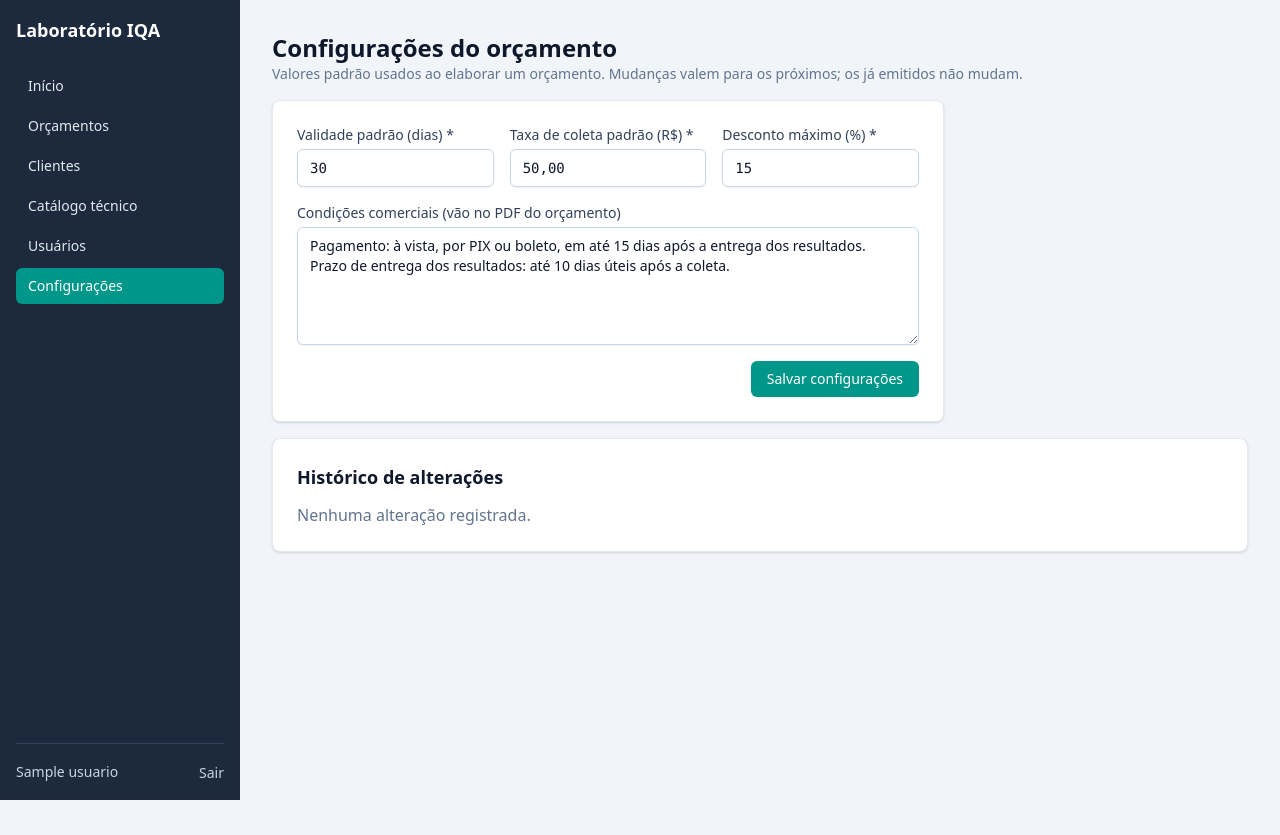
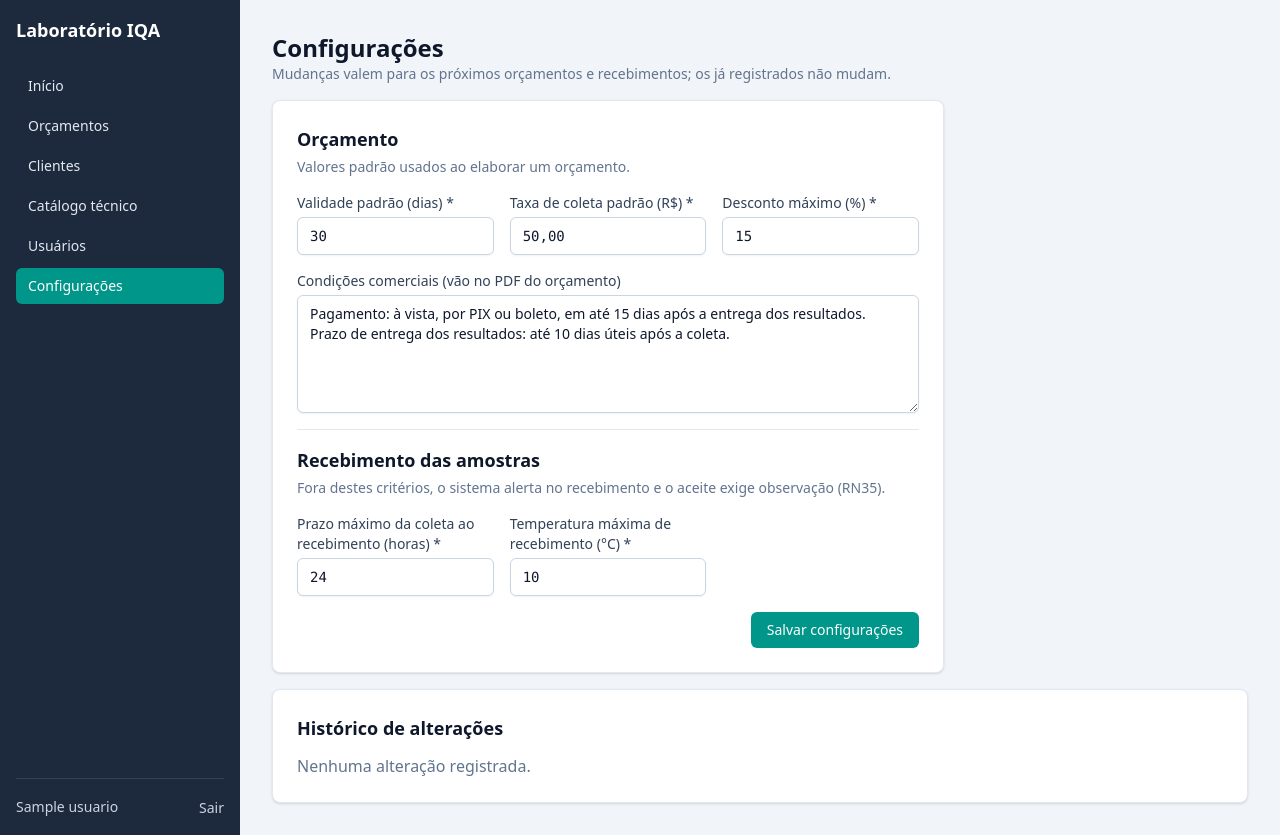
Before and after one commit to JefersonPierre/mvpii, a Laravel app: page /configuracoes in a window 1280 px wide. Before the commit the page ends 800 px from the top, so only its background shows below. Run offline with Laravel 12, Linux system fonts and the light colour scheme; a user stored in the database is signed in; data comes from the database, SQL or seed files in the repository; tables that the repository leaves empty hold one stand-in row (values such as "Sample post"); style sheets or scripts are compiled from the project's sources; parts of the project's set-up code (start-up, migrations or seed data) failed here and were passed over.

Commit message:
E2 – Critérios de recebimento das amostras (RF35)
Prazo máximo entre a coleta e o recebimento e temperatura máxima de recebimento
na tela de Configurações, com histórico (UC19).

Co-Authored-By: Claude Opus 5.5 (1M context) <noreply@anthropic.com>
Claude-Session: https://claude.ai/code/session_0186uTvrcgQsZcNzyHR9CxSS

```diff
--- a/app/Http/Controllers/ConfiguracaoController.php
+++ b/app/Http/Controllers/ConfiguracaoController.php
@@ -8,12 +8,13 @@ use App\Services\CadastroComHistorico;
 use Illuminate\Http\RedirectResponse;
 use Illuminate\View\View;
 
-// UC12 – Configurar parâmetros comerciais (RF22, RN08, RN14)
+// UC12 – Configurar parâmetros comerciais (RF22, RN08, RN14) e UC19 – critérios de recebimento (RF35, RN35)
 class ConfiguracaoController extends Controller
 {
     private const ENTIDADE = 'CONFIGURACOES';
 
-    private const CAMPOS_AUDITADOS = ['validade_dias', 'taxa_coleta', 'desconto_maximo', 'condicoes_comerciais'];
+    private const CAMPOS_AUDITADOS = ['validade_dias', 'taxa_coleta', 'desconto_maximo', 'condicoes_comerciais',
+        'prazo_recebimento_horas', 'temperatura_maxima_recebimento'];
 
     public function __construct(private readonly CadastroComHistorico $cadastro) {}
 
@@ -25,11 +26,11 @@ class ConfiguracaoController extends Controller
         return view('configuracoes.edit', compact('configuracao', 'registros'));
     }
 
-    /** Vale para os próximos orçamentos; os já emitidos guardam os próprios valores. */
+    /** Vale para os próximos orçamentos e recebimentos; os já registrados guardam os próprios valores. */
     public function update(ConfiguracaoRequest $request): RedirectResponse
     {
         $this->cadastro->salvar(Configuracao::atual(), $request->validated(), self::ENTIDADE, self::CAMPOS_AUDITADOS);
 
-        return redirect()->route('configuracoes')->with('sucesso', 'Configurações salvas. Elas valem para os próximos orçamentos.');
+        return redirect()->route('configuracoes')->with('sucesso', 'Configurações salvas. Elas valem para os próximos orçamentos e recebimentos.');
     }
 }
--- a/app/Models/Configuracao.php
+++ b/app/Models/Configuracao.php
@@ -5,12 +5,14 @@ namespace App\Models;
 use Illuminate\Database\Eloquent\Model;
 
 /**
- * Configurações comerciais do orçamento (RF22). Existe uma única linha.
+ * Configurações comerciais do orçamento (RF22) e critérios de recebimento das amostras (RF35). Existe uma única linha.
  *
  * @property int $validade_dias
  * @property string $taxa_coleta
  * @property string $desconto_maximo
  * @property string|null $condicoes_comerciais
+ * @property int $prazo_recebimento_horas
+ * @property string $temperatura_maxima_recebimento
  */
 class Configuracao extends Model
 {
@@ -20,11 +22,13 @@ class Configuracao extends Model
 
     protected $table = 'configuracoes';
 
-    protected $fillable = ['validade_dias', 'taxa_coleta', 'desconto_maximo', 'condicoes_comerciais'];
+    protected $fillable = ['validade_dias', 'taxa_coleta', 'desconto_maximo', 'condicoes_comerciais',
+        'prazo_recebimento_horas', 'temperatura_maxima_recebimento'];
 
     protected function casts(): array
     {
-        return ['validade_dias' => 'integer', 'taxa_coleta' => 'decimal:2', 'desconto_maximo' => 'decimal:2'];
+        return ['validade_dias' => 'integer', 'taxa_coleta' => 'decimal:2', 'desconto_maximo' => 'decimal:2',
+            'prazo_recebimento_horas' => 'integer', 'temperatura_maxima_recebimento' => 'decimal:1'];
     }
 
     public static function atual(): self
--- a/resources/views/components/tabela-historico.blade.php
+++ b/resources/views/components/tabela-historico.blade.php
@@ -28,6 +28,7 @@
             'preco', 'taxa_coleta', 'valor_total' => \App\Support\Numero::moeda($v),
             'desconto_maximo', 'desconto_percentual' => \App\Support\Numero::decimal($v).'%',
             'limite_quantificacao', 'latitude', 'longitude' => \App\Support\Numero::decimal($v),
+            'temperatura_maxima_recebimento', 'temperatura_coleta', 'temperatura_recebimento' => \App\Support\Numero::decimal($v).' °C',
             'inicio_vigencia', 'fim_vigencia' => \Illuminate\Support\Carbon::parse($v)->format('d/m/Y'),
             default => $v,
         };
--- a/resources/views/configuracoes/edit.blade.php
+++ b/resources/views/configuracoes/edit.blade.php
@@ -1,15 +1,17 @@
-{{-- UC12 – Configurar parâmetros comerciais (RF22) --}}
+{{-- UC12 – Configurar parâmetros comerciais (RF22) e UC19 – critérios de recebimento (RF35) --}}
 @use('App\Support\Numero')
 
 <x-layout titulo="Configurações">
     <div>
-        <h1 class="text-2xl font-semibold">Configurações do orçamento</h1>
-        <p class="text-sm text-slate-500">Valores padrão usados ao elaborar um orçamento. Mudanças valem para os próximos; os já emitidos não mudam.</p>
+        <h1 class="text-2xl font-semibold">Configurações</h1>
+        <p class="text-sm text-slate-500">Mudanças valem para os próximos orçamentos e recebimentos; os já registrados não mudam.</p>
     </div>
 
     <form method="POST" action="{{ route('configuracoes') }}" class="cartao max-w-2xl space-y-4" novalidate>
         @csrf
         @method('PUT')
+        <h2 class="text-lg font-semibold">Orçamento</h2>
+        <p class="-mt-3 text-sm text-slate-500">Valores padrão usados ao elaborar um orçamento.</p>
         <div class="grid gap-4 md:grid-cols-3">
             <div>
                 <label for="validade_dias" class="rotulo">Validade padrão (dias) *</label>
@@ -39,6 +41,27 @@
                       @class(['campo', 'campo-erro' => $errors->has('condicoes_comerciais')])>{{ old('condicoes_comerciais', $configuracao->condicoes_comerciais) }}</textarea>
             @error('condicoes_comerciais') <p class="erro">{{ $message }}</p> @enderror
         </div>
+
+        <h2 class="border-t border-slate-200 pt-4 text-lg font-semibold">Recebimento das amostras</h2>
+        <p class="-mt-3 text-sm text-slate-500">
+            Fora destes critérios, o sistema alerta no recebimento e o aceite exige observação (RN35).
+        </p>
+        <div class="grid gap-4 md:grid-cols-3">
+            <div>
+                <label for="prazo_recebimento_horas" class="rotulo">Prazo máximo da coleta ao recebimento (horas) *</label>
+                <input id="prazo_recebimento_horas" name="prazo_recebimento_horas" type="number" min="1" max="720"
+                       value="{{ old('prazo_recebimento_horas', $configuracao->prazo_recebimento_horas) }}"
+                       @class(['campo font-mono', 'campo-erro' => $errors->has('prazo_recebimento_horas')])>
+                @error('prazo_recebimento_horas') <p class="erro">{{ $message }}</p> @enderror
+            </div>
+            <div>
+                <label for="temperatura_maxima_recebimento" class="rotulo">Temperatura máxima de recebimento (°C) *</label>
+                <input id="temperatura_maxima_recebimento" name="temperatura_maxima_recebimento" inputmode="decimal"
+                       value="{{ old('temperatura_maxima_recebimento', Numero::decimal($configuracao->temperatura_maxima_recebimento)) }}"
+                       @class(['campo font-mono', 'campo-erro' => $errors->has('temperatura_maxima_recebimento')])>
+                @error('temperatura_maxima_recebimento') <p class="erro">{{ $message }}</p> @enderror
+            </div>
+        </div>
         <div class="flex justify-end">
             <button type="submit" class="botao botao-primario">Salvar configurações</button>
         </div>
@@ -47,6 +70,7 @@
     <div class="cartao space-y-3">
         <h2 class="text-lg font-semibold">Histórico de alterações</h2>
         <x-tabela-historico :registros="$registros"
-            :campos="['validade_dias' => 'Validade padrão (dias)', 'taxa_coleta' => 'Taxa de coleta', 'desconto_maximo' => 'Desconto máximo (%)', 'condicoes_comerciais' => 'Condições comerciais']" />
+            :campos="['validade_dias' => 'Validade padrão (dias)', 'taxa_coleta' => 'Taxa de coleta', 'desconto_maximo' => 'Desconto máximo (%)', 'condicoes_comerciais' => 'Condições comerciais',
+                'prazo_recebimento_horas' => 'Prazo máximo de recebimento (horas)', 'temperatura_maxima_recebimento' => 'Temperatura máxima de recebimento']" />
     </div>
 </x-layout>
```
Also changed, not shown: app/Http/Requests/ConfiguracaoRequest.php (+8 -1 lines), tests/Feature/ConfiguracoesTest.php (+26 -0 lines), database/migrations/2026_10_21_010000_add_criterios_recebimento_to_configuracoes_table.php (added).
